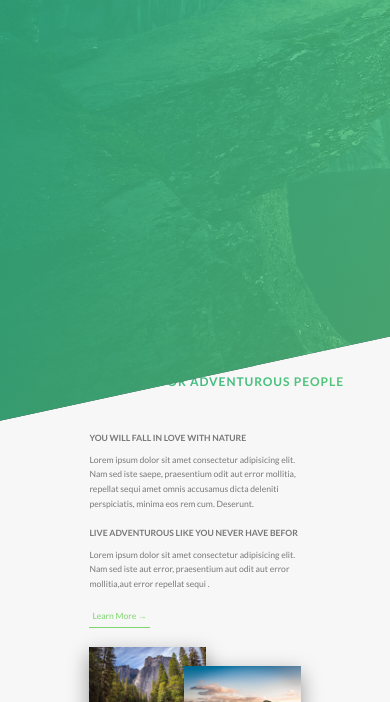
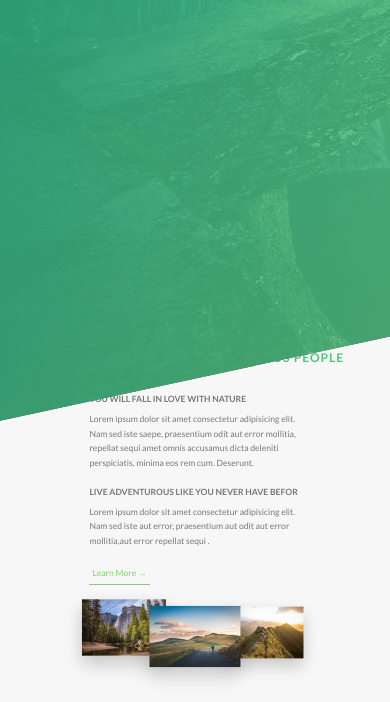
Before and after one commit to Nedalshamedu/Natours, a website: page index.html in a window 390 px wide. Shown: the part 381-1083 px from the top of the page. Drawn offline with Linux system fonts and the light colour scheme.

Commit message:
Writing Media Queries - Layout, About and Features Sections

```diff
--- a/sass/abstracts/_variables.scss
+++ b/sass/abstracts/_variables.scss
@@ -20,8 +20,8 @@ $color-black: #000;
 
 // grid
 $grid-width: 114rem;
-$gutter-vertical: 8rem;
-$gutter-vertical-small: 6rem;
+$gutter-vertical: 6rem;
+$gutter-vertical-small: 4rem;
 $gutter-horizantal: 2rem;
 
 //default font size
--- a/sass/base/utilities.scss
+++ b/sass/base/utilities.scss
@@ -4,14 +4,23 @@
 
 .u-margin-bottom-big {
   margin-bottom: 8rem !important;
+  @include responed(tab-port) {
+    margin-bottom: 5rem !important;
+  }
 }
 
 .u-margin-bottom-medium {
   margin-bottom: 4rem !important;
+  @include responed(tab-port) {
+    margin-bottom: 3rem !important;
+  }
 }
 
 .u-margin-bottom-small {
   margin-bottom: 1.5rem !important;
+  @include responed(phone) {
+    margin-bottom: 1rem !important;
+  }
 }
 
 .u-margin-top-big {
--- a/sass/components/_composition.scss
+++ b/sass/components/_composition.scss
@@ -9,19 +9,41 @@
     transition: all 0.2s;
     outline-offset: 1rem;
 
+    @include responed(phone) {
+      float: left;
+      position: relative;
+      width: 33.33%;
+      box-shadow: 0 1.5rem 3rem rgba($color-black, 0.2);
+    }
+
     &--p1 {
       left: 0;
       top: -2rem;
+
+      @include responed(phone) {
+        top: 0;
+        transform: scale(1.2);
+      }
     }
 
     &--p2 {
       right: 0;
       top: 2rem;
+      @include responed(phone) {
+        top: -1;
+        transform: scale(1.3);
+        z-index: 100;
+      }
     }
 
     &--p3 {
       left: 20%;
       top: 10rem;
+      @include responed(phone) {
+        top: 1rem;
+        left: 0;
+        transform: scale(1.1);
+      }
     }
 
     &:hover {
--- a/sass/components/_feature-box.scss
+++ b/sass/components/_feature-box.scss
@@ -1,13 +1,17 @@
 .feature-box {
   background-color: rgba($color-white, 0.8);
   font-size: 1.5rem;
-  padding: 2.5rem;
+  padding: 2rem;
   text-align: center;
   border-radius: 3px;
-  box-shadow: 0 1.5rem rgba($color-black, 0.15);
+  box-shadow: 0 1rem 0.5rem rgba(0, 0, 0, 0.15);
   transition: transform 0.2s;
+
+  @include responed(tab-port) {
+    padding: 2rem;
+  }
   &__icon {
-    font-size: 6rem;
+    font-size: 5rem;
     margin-bottom: 0.5rem;
     display: inline-block;
     background-image: linear-gradient(
@@ -17,6 +21,10 @@
     );
     background-clip: text;
     color: transparent;
+    @include responed(tab-port) {
+      margin-bottom: 0;
+      font-size: 4rem;
+    }
   }
   &:hover {
     transform: translateY(-1.5rem) scale(1.03);
--- a/sass/components/_footer.scss
+++ b/sass/components/_footer.scss
@@ -11,6 +11,9 @@
   &__logo-box {
     text-align: center;
     margin-bottom: 8rem;
+    @include responed(tab-port) {
+      margin-bottom: 6rem;
+    }
   }
 
   &__logo {
--- a/sass/pages/_home.scss
+++ b/sass/pages/_home.scss
@@ -1,11 +1,14 @@
 .section-about {
   background-color: $color-gray-light-1;
-  padding: 25rem 0;
+  padding: 20rem 0;
   margin-top: -20vh;
+  @include responed(phone) {
+    padding: 20rem 0 40rem 0;
+  }
 }
 
 .section-features {
-  padding: 20rem 0;
+  padding: 10rem 0;
   height: 95vh;
   background-image: linear-gradient(
       to right bottom,
@@ -19,17 +22,30 @@
   & > * {
     transform: skewY(7deg);
   }
+
+  @include responed(tab-port) {
+    padding: 5rem;
+  }
+  @include responed(phone) {
+    padding: 5rem;
+  }
 }
 
 .section-tours {
   background-color: $color-gray-light-1;
   padding: 25rem 0 15rem 0;
   margin-top: -10rem;
+  @include responed(phone) {
+    padding: 20rem 0 10rem 0;
+  }
 }
 
 .section-stories {
   position: relative;
   padding: 15rem 0;
+  @include responed(phone) {
+    padding: 10rem 0;
+  }
 }
 
 .section-book {
@@ -39,6 +55,9 @@
     $color-primary-light,
     $color-primary-dark
   );
+  @include responed(phone) {
+    padding: 10rem 0;
+  }
 }
 
 .book {
```
Also changed, not shown: css/style.css.
